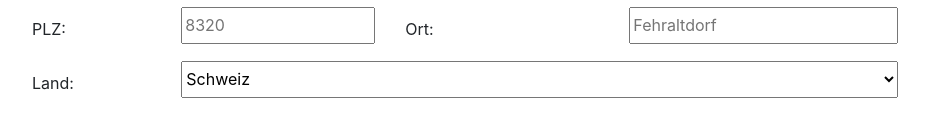
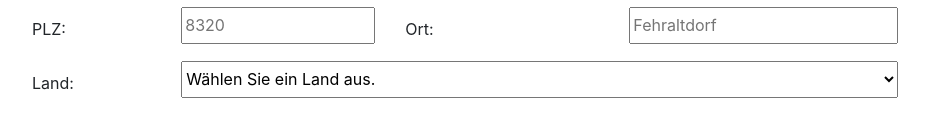
Before and after one commit to ronnieNY/Auftrag-05, a plain HTML site: page index.html in a window 1280 px wide. Shown: the part 393-530 px from the top of the page, without its empty margins (175-1104 px from the left). Drawn offline with nearby package versions, Linux system fonts and the light colour scheme.

Commit message:
Dropdown verbessert

```diff
--- a/index.html
+++ b/index.html
@@ -92,11 +92,12 @@
                 <div class="col-md-2">
                     <p>Land: </p>
                 </div>
-                <div class="col-md-10">
+                <div class="col-md-10" aria-placeholder="Wählen Sie ein Land aus.">
                     <select name="land">
+                            <option value="" disabled selected>Wählen Sie ein Land aus.</option>
                         <optgroup label="Europa">
                             <option value="de">Deutschland</option>
-                            <option value="ch" selected>Schweiz</option>
+                            <option value="ch">Schweiz</option>
                             <option value="au">Österreich</option>
                             <option value="fr">Frankreich</option>
                             <option value="it">Italien</option>
```
